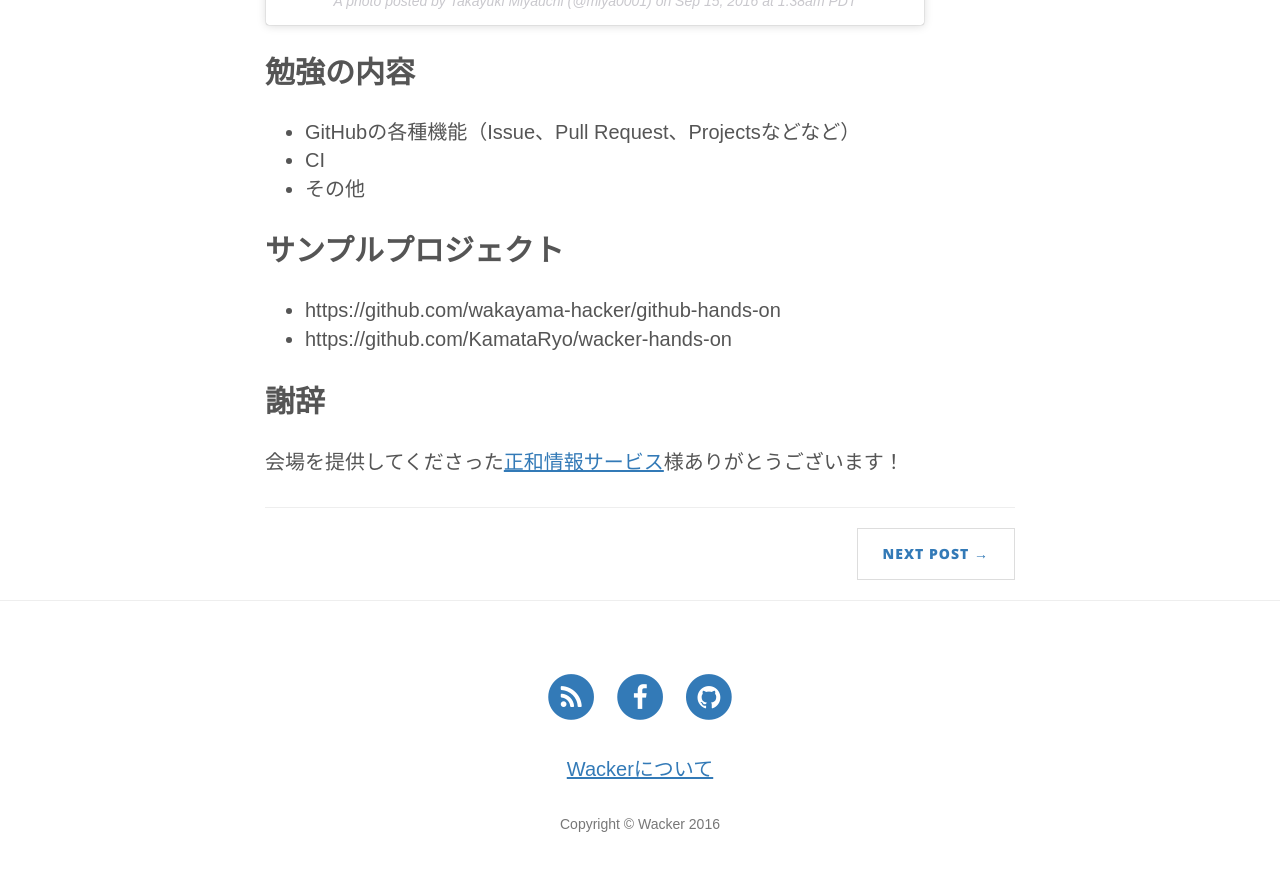
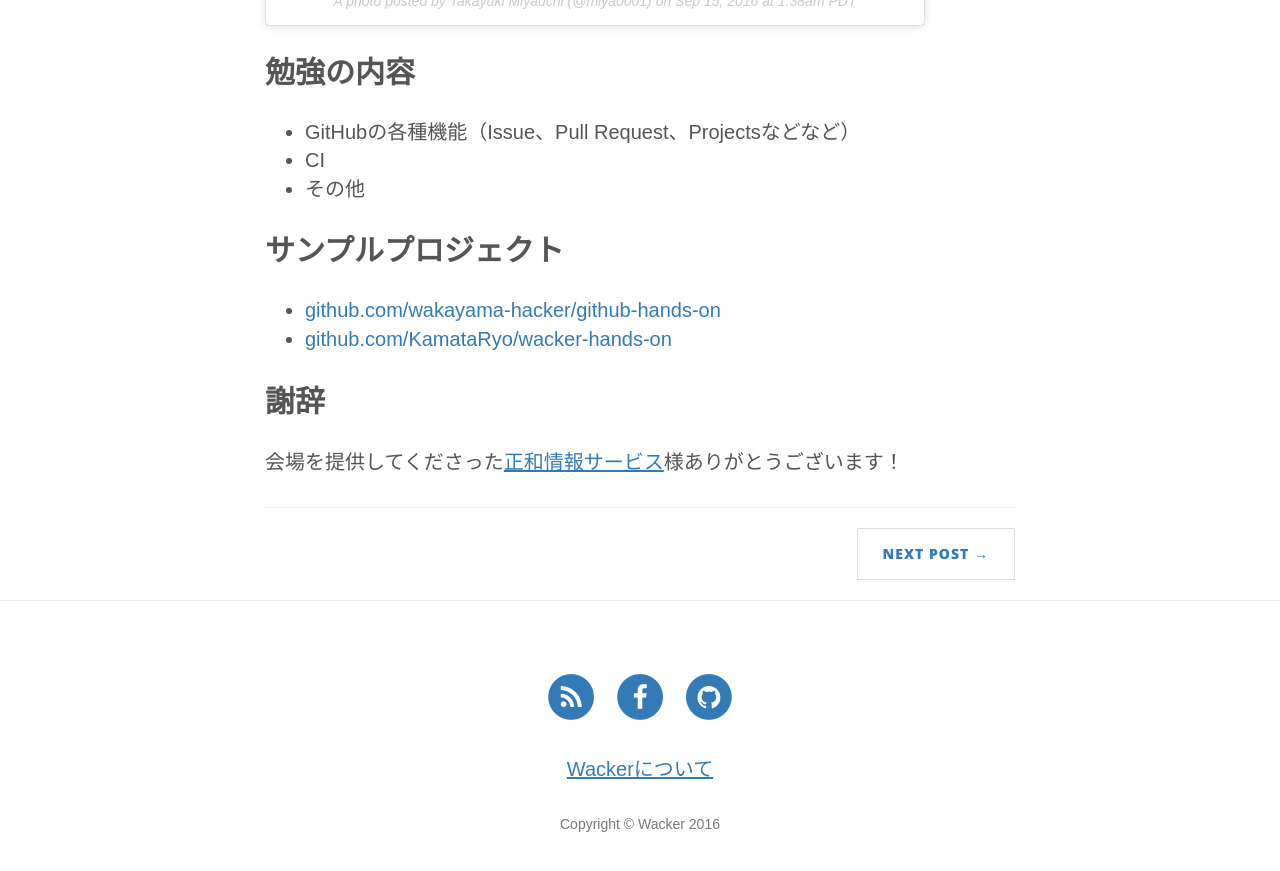
Before and after one commit to wakayama-hacker/wacker.io, a Jekyll site: the page built from _posts/2016-09-24-github.md, in a window 1280 px wide and 900 px high, scrolled down 1440 px. Shown: the top 871 px of the window. Built offline with Jekyll 4.4.1, drawn with Linux system fonts in a browser that asks for light colours; nearby versions of some CDN libraries; comment, search, counter and statistics services are not loaded; part of the change alters nothing that is shown.

Commit message:
some fix

```diff
--- a/_posts/2016-09-24-github.md
+++ b/_posts/2016-09-24-github.md
@@ -21,8 +21,8 @@ Wacker #6では、GitHubの勉強会を行いました。
 
 ## サンプルプロジェクト
 
-* https://github.com/wakayama-hacker/github-hands-on
-* https://github.com/KamataRyo/wacker-hands-on
+* [github.com/wakayama-hacker/github-hands-on](https://github.com/wakayama-hacker/github-hands-on)
+* [github.com/KamataRyo/wacker-hands-on](https://github.com/KamataRyo/wacker-hands-on)
 
 ## 謝辞
 
```
